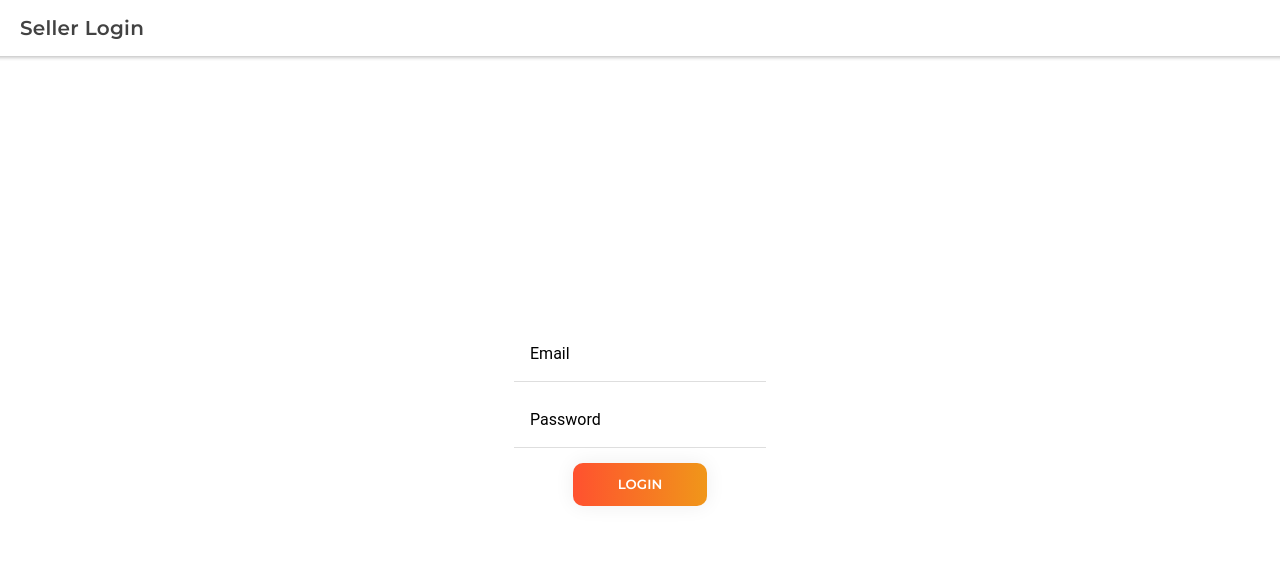
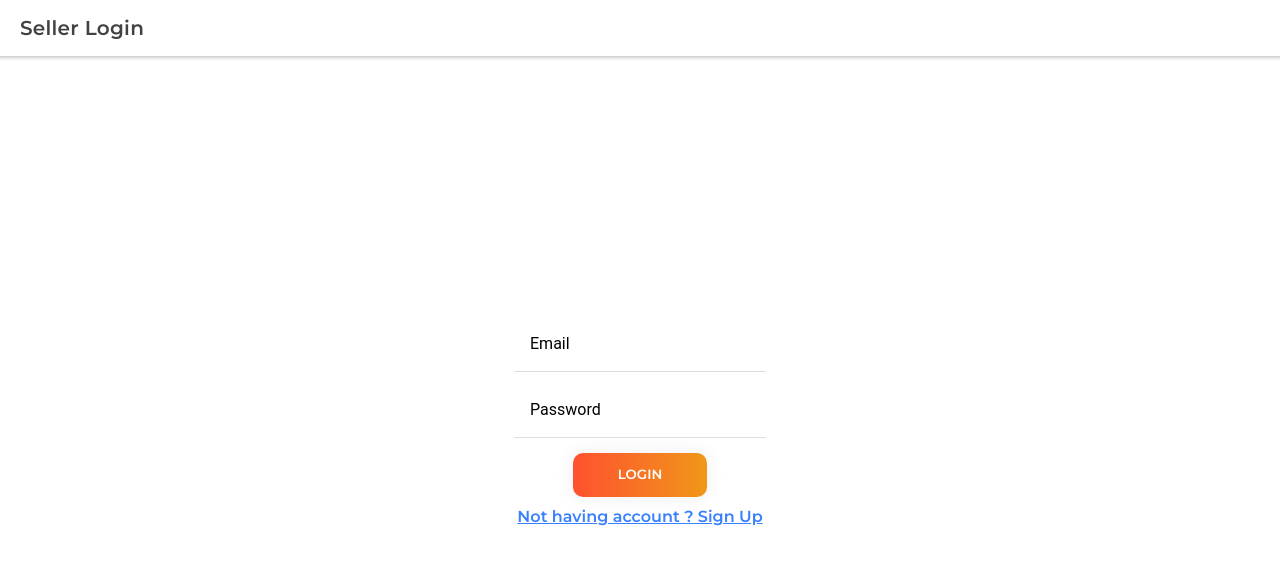
Before and after one commit to tanmayvaij/bookstown, a React (Create React App) app: page /seller_login in a window 1280 px wide. Shown: the top 564 px of the page. Built offline with nearby package versions, Linux system fonts and the light colour scheme.

Commit message:
added demo text

```diff
--- a/src/pages/SellerLoginPage/index.tsx
+++ b/src/pages/SellerLoginPage/index.tsx
@@ -70,6 +70,8 @@ const SellerLoginPage: React.FC = () => {
 
                     <button id='login_btn'>Login</button>
 
+                    <a href="https://www.google.com">Not having account ? Sign Up</a>
+
                 </div>
             </IonContent>
 
```
